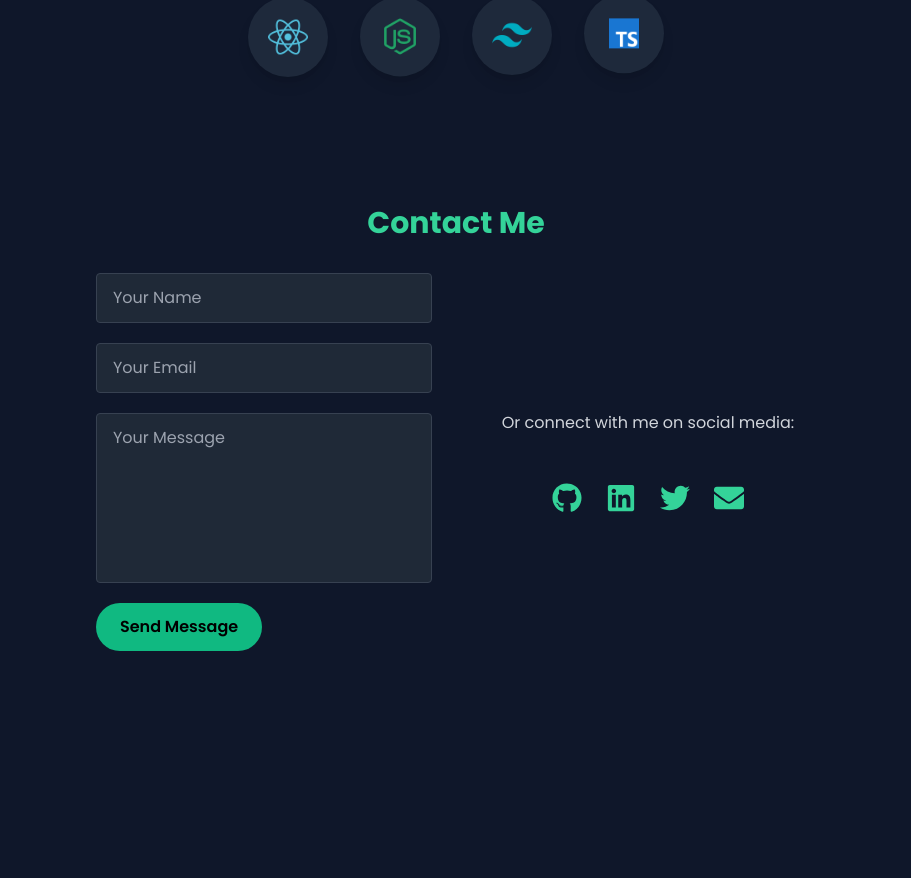
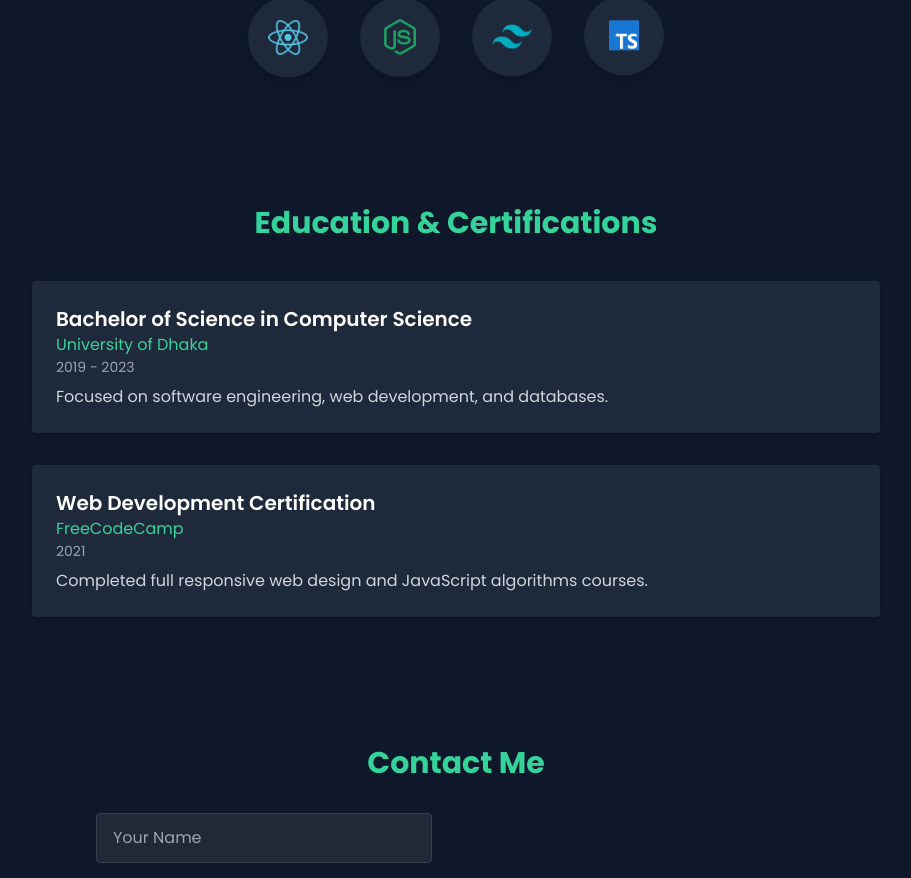
Before and after one commit to Sabbir131/dev-portfolio, a React (Vite) app: page / in a window 1280 px wide. Shown: the part 2147-3025 px from the top of the page, without its empty margins (184-1095 px from the left). Before the commit the page ends 2862 px from the top, so only its background shows below. Built offline with nearby package versions, Linux system fonts and the light colour scheme.

Commit message:
feat(Education): create Education section listing degrees and certifications

```diff
--- a/src/App.jsx
+++ b/src/App.jsx
@@ -1,5 +1,6 @@
 import About from "./pages/About";
 import Contact from "./pages/Contact";
+import Education from "./pages/Education";
 import Hero from "./pages/Hero";
 import Projects from "./pages/Projects";
 import Skills from "./pages/Skills";
@@ -11,9 +12,8 @@ export default function App() {
       <About />
       <Projects />
       <Skills />
-
+      <Education />
       <Contact />
-
     </>
   );
 }
--- /dev/null
+++ b/src/pages/Education.jsx
@@ -0,0 +1,34 @@
+const educationList = [
+  {
+    degree: "Bachelor of Science in Computer Science",
+    school: "University of Dhaka",
+    year: "2019 - 2023",
+    details: "Focused on software engineering, web development, and databases.",
+  },
+  {
+    degree: "Web Development Certification",
+    school: "FreeCodeCamp",
+    year: "2021",
+    details: "Completed full responsive web design and JavaScript algorithms courses.",
+  },
+];
+
+const Education = () => {
+  return (
+    <section id="education" className="max-w-4xl mx-auto px-6 py-16">
+      <h2 className="text-3xl font-bold mb-10 text-emerald-400 text-center">Education & Certifications</h2>
+      <div className="space-y-8">
+        {educationList.map(({ degree, school, year, details }, idx) => (
+          <div key={idx} className="bg-slate-800 p-6 rounded shadow-md">
+            <h3 className="text-xl font-semibold text-white">{degree}</h3>
+            <p className="text-emerald-400">{school}</p>
+            <p className="text-gray-400 text-sm mb-2">{year}</p>
+            <p className="text-gray-300">{details}</p>
+          </div>
+        ))}
+      </div>
+    </section>
+  );
+};
+
+export default Education;
```
